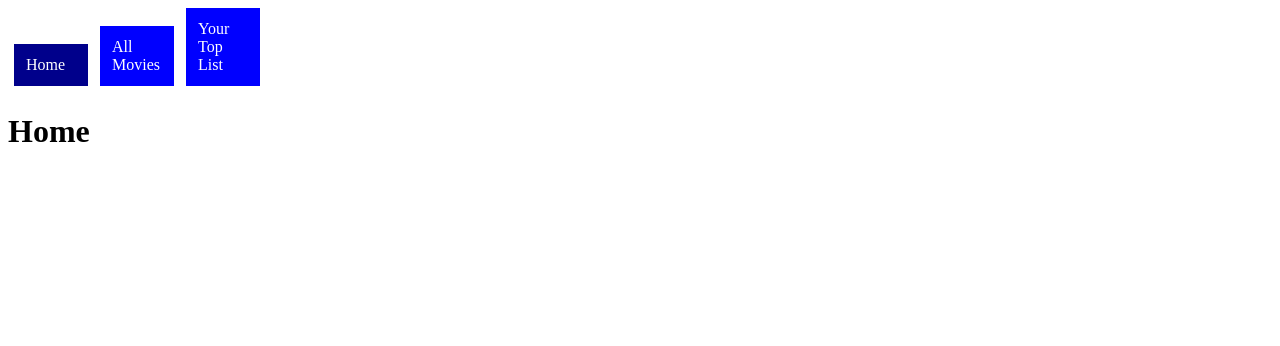
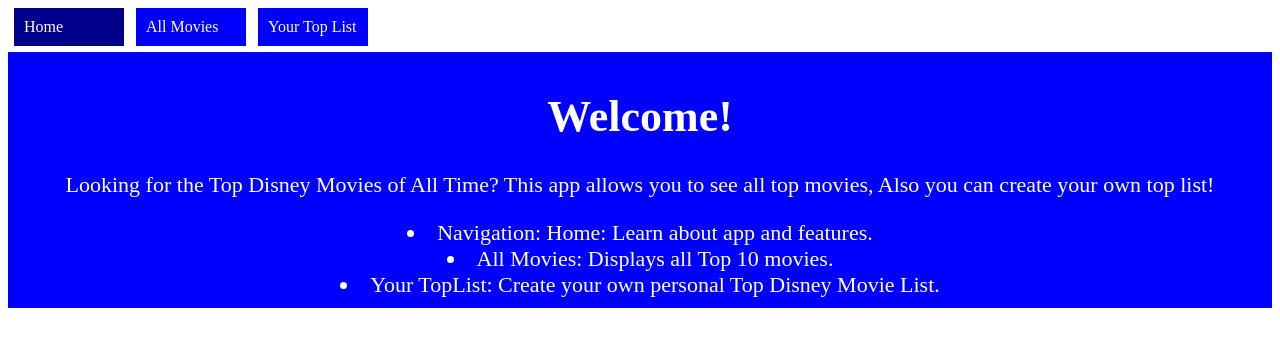
Before and after one commit to DiegoV27/Phase2Project, a React (Create React App) app: page / in a window 1280 px wide. Shown: the top 346 px of the page. Built offline with nearby package versions, Linux system fonts and the light colour scheme.

Commit message:
MVP made and some styling

```diff
--- a/db.json
+++ b/db.json
@@ -52,15 +52,6 @@
     }
   ],
   "topList": [
-    {
-      "name": "kingkong",
-      "image": "https://encrypted-tbn0.gstatic.com/images?q=tbn:ANd9GcRceL280RxTJPWEtBoB6o35EDnrwszkrzkqM0HRTkwthI8tMlMOqGFJzLyIhasZ&s=10",
-      "id": 1
-    },
-    {
-      "name": "lion",
-      "image": "https://encrypted-tbn0.gstatic.com/images?q=tbn:ANd9GcS7rhuk7a4QZHvHDH9j9QFGoGZn0xRlseNBrboVbWcbyPYVam5w2cJTr3akDexa&s=10",
-      "id": 2
-    }
+
   ]
 }
--- a/src/components/App.js
+++ b/src/components/App.js
@@ -12,6 +12,8 @@
   function handleSearch(newSearch) {
       setSearch(newSearch)
   }
+
+
 
 
   return (
--- a/src/components/Home.js
+++ b/src/components/Home.js
@@ -1,9 +1,24 @@
-import React, { useEffect, useState } from "react"
+import React from "react"
 
 function Home() {
+
+    const homeStyle = {
+        backgroundColor: "blue",
+        padding: "10px 20px",
+        textAlign: "center",
+        color: "white",
+        fontSize: "22px"
+    }
     return (
-        <div>
-            <h1>Home</h1>
+        <div style={homeStyle}>
+            <h1>Welcome!</h1>
+            <h2></h2>
+            <p>Looking for the Top Disney Movies of All Time? This app allows you to see all top movies, Also you can create your own top list!</p>
+            <li>Navigation: Home: Learn about app and features.</li>
+            <li>All Movies: Displays all Top 10 movies.</li>
+            <li>Your TopList: Create your own personal Top Disney Movie List.</li>
+
+
         </div>
     )
 
--- a/src/components/MovieCard.js
+++ b/src/components/MovieCard.js
@@ -1,20 +1,26 @@
 import React from "react";
 
 function MovieCard({ movie }) {
+
+  const movieStyle = {
+    textAlign: "center",
+    padding: "30px"
+  }
 
 
   const {image, name } = movie;
 
 
   return (
-    <li className="card">
+    <ul  style={movieStyle}
+    className="card">
       <div className="image">
         <img src={image} />
       </div>
       <div className="details">
         <strong>{name}</strong>
       </div>
-    </li>
+    </ul>
   );
 }
 
--- a/src/components/NavBar.js
+++ b/src/components/NavBar.js
@@ -5,8 +5,8 @@
 
     const linkStyles = {
         display: "inline-block",
-        width: "50px",
-        padding: "12px",
+        width: "90px",
+        padding: "10px",
         margin: "0 6px 6px",
         background: "blue",
         textDecoration: "none",
--- a/src/components/SearchBar.js
+++ b/src/components/SearchBar.js
@@ -1,6 +1,10 @@
 import React, { useState }from "react";
 
 function SearchBar({onSearch}) {
+
+  const searchStyle = {
+    textAlign: "center"
+  }
 
   function handleSubmit(e) {
     e.preventDefault();
@@ -11,7 +15,7 @@
 
 
   return (
-    <form className="searchbar" onSubmit={handleSubmit}>
+    <form style={searchStyle} className="searchbar" onSubmit={handleSubmit}>
       <label htmlFor="search">Search Movies:</label>
       <input
         type="text"
--- a/src/components/TopMovieList.js
+++ b/src/components/TopMovieList.js
@@ -7,6 +7,10 @@
     const [name, setName] = useState("")
     const [image, setImage] = useState("")
   const [moviesList, setMoviesList] = useState([])
+
+  const topMovieListStyle = {
+    textAlign: "center"
+  }
 
 
   useEffect(() => {
@@ -41,7 +45,7 @@
     }
 
     return (
-      <div>
+      <div style={topMovieListStyle}>
         <h1>Add Movie</h1>
         <form onSubmit={handleNewMovie}>
           <div>
```
